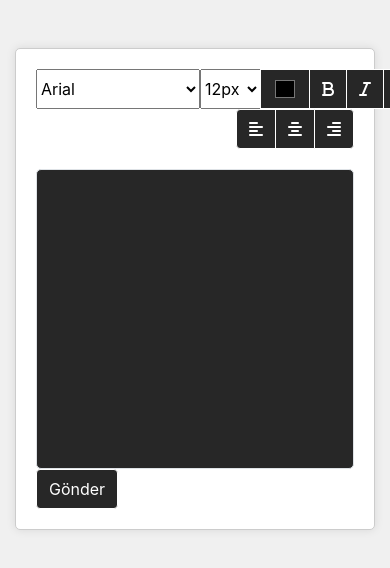
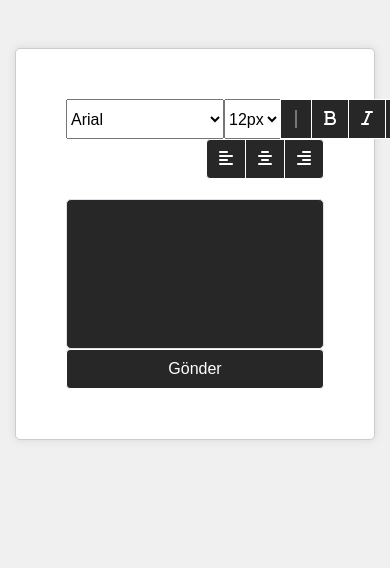
Before and after one commit to AliZafer0/TextEditor, a plain HTML site: page index.html in a window 390 px wide. Shown: the top 568 px of the page. Drawn offline with nearby package versions, Linux system fonts and the light colour scheme.

Commit message:
Düzenleme.

```diff
--- a/style.css
+++ b/style.css
@@ -1,39 +1,77 @@
 body {
     background-color: #f0f0f0;
+    margin: 0;
+    font-family: Arial, sans-serif;
 }
 
+/* Genel ayarlar */
 .editor-container {
     background-color: white;
     border: 1px solid #ccc;
     box-shadow: 0 0 10px rgba(0, 0, 0, 0.1);
     border-radius: 5px;
     padding: 20px;
+    max-width: 100%;
+    box-sizing: border-box;
+
 }
 
+/* Text editor */
 .text-editor {
     min-height: 300px;
     border-radius: 5px;
     background-color: #272727;
     color: #fff;
     white-space: pre-wrap;
+    width: 100%;
+    padding: 10px;
+    resize: none;
+    overflow: auto;
+    box-sizing: border-box;
 }
 
-a {
-    position: relative;
-    color: #fff;
-    text-decoration: none;
+/* Modal içeriği */
+.modal-content {
+    max-width: 90%;
+    margin: auto;
+    border-radius: 5px;
 }
 
+/* Drop zone */
+.drop-zone {
+    border: 2px dashed #ccc;
+    border-radius: 5px;
+    padding: 20px;
+    text-align: center;
+    color: #666;
+    margin-top: 20px;
+}
+
+.drop-zone.dragover {
+    border-color: #007bff;
+    color: #007bff;
+}
+
+/* Butonlar */
 .btn {
     background-color: #272727;
     color: #fff;
     border: 1px solid #fff;
     height: 40px;
+    width: 100%;
+    box-sizing: border-box;
 }
 
 .btn:hover {
     color: #fff;
     background-color: #707070;
+}
+
+/* Linkler */
+a {
+    position: relative;
+    color: #fff;
+    text-decoration: none;
 }
 
 a:hover::after {
@@ -49,6 +87,7 @@ a:hover::after {
     box-shadow: 0 0 10px rgba(0, 0, 0, 0.1);
 }
 
+/* Görsel ayarları */
 img {
     display: block;
     max-width: 50%;
@@ -78,6 +117,7 @@ img {
     margin-right: auto;
 }
 
+/* Kod blokları */
 pre code {
     background-color: #efc862 !important;
     color: #000;
@@ -103,23 +143,7 @@ pre code {
     background-color: #007bff;
 }
 
-.modal-content {
-    background-color: #f0f0f0;
-}
-
-.modal-header {
-    background-color: #272727;
-    color: #fff;
-}
-
-.modal-footer {
-    background-color: #f0f0f0;
-}
-
-.modal-body {
-    background-color: #fff;
-}
-
+/* Grid table */
 .table-grid {
     display: grid;
     grid-template-columns: repeat(5, 1fr);
@@ -143,48 +167,70 @@ pre code {
     color: #fff;
 }
 
-.drop-zone {
-    border: 2px dashed #ccc;
-    border-radius: 5px;
-    padding: 20px;
+/* Modal header ve footer */
+.modal-header, .modal-footer {
+    padding: 10px;
     text-align: center;
-    color: #666;
 }
 
-.drop-zone.dragover {
-    border-color: #007bff;
-    color: #007bff;
-}
-.editor-container {
-    background-color: white;
-    border: 1px solid #ccc;
-    box-shadow: 0 0 10px rgba(0, 0, 0, 0.1);
-    border-radius: 5px;
-    padding: 20px;
+.modal-header {
+    background-color: #272727;
+    color: #fff;
 }
 
-.text-editor {
-    min-height: 300px;
-    border-radius: 5px;
-    background-color: #272727;
-    color: #fff;
-    white-space: pre-wrap;
-    width: 100%;
-    padding: 10px;
-    resize: none;
-    overflow: auto;
+.modal-footer {
+    background-color: #f0f0f0;
 }
 
-.drop-zone {
-    border: 2px dashed #ccc;
-    border-radius: 5px;
-    padding: 20px;
-    text-align: center;
-    color: #666;
-    margin-top: 20px;
+.modal-body {
+    background-color: #fff;
 }
 
-.drop-zone.dragover {
-    border-color: #007bff;
-    color: #007bff;
+/* Responsive Breakpoints */
+
+/* Tablet (768px ve altı) */
+@media (max-width: 768px) {
+    .editor-container {
+        padding: 10px;
+    }
+
+    .text-editor {
+        min-height: 200px; /* Daha küçük ekranlar için */
+    }
+
+    .table-grid {
+        grid-template-columns: repeat(auto-fill, minmax(100px, 1fr));
+        gap: 5px;
+    }
+
+    .table-grid div {
+        height: 40px;
+        font-size: 12px;
+    }
+
+    .drop-zone {
+        padding: 10px;
+        font-size: 12px;
+    }
 }
+
+/* Mobil (480px ve altı) */
+@media (max-width: 480px) {
+    .editor-container {
+        padding: 50px;
+    }
+
+    .text-editor {
+        min-height: 150px;
+    }
+
+    .table-grid div {
+        height: 30px;
+        font-size: 10px;
+    }
+
+    .drop-zone {
+        padding: 5px;
+        font-size: 10px;
+    }
+}
```
Also changed, not shown: 1 other file.
